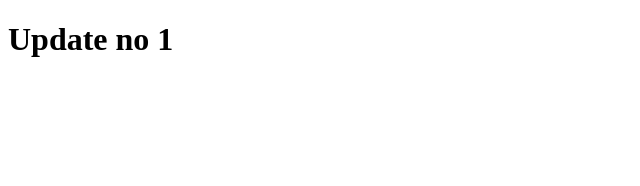
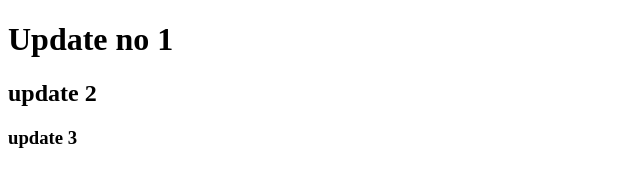
Before and after one commit to igtannu/git-Guthib, a plain HTML site: page index.html in a window 1280 px wide. Shown: the whole page, without its empty margins (0-640 px from the left). Drawn offline with Linux system fonts and the light colour scheme.

Commit message:
Reapply " commit 2.47"
This reverts commit d5e3ad6b24d53e41abccc797eed6b576270182a7.

```diff
--- a/index.html
+++ b/index.html
@@ -7,6 +7,7 @@
 </head>
 <body>
     <h1>Update no 1</h1>
-
+    <h2>update 2</h2>
+    <h3>update 3</h3>
     </body>
 </html>
```
